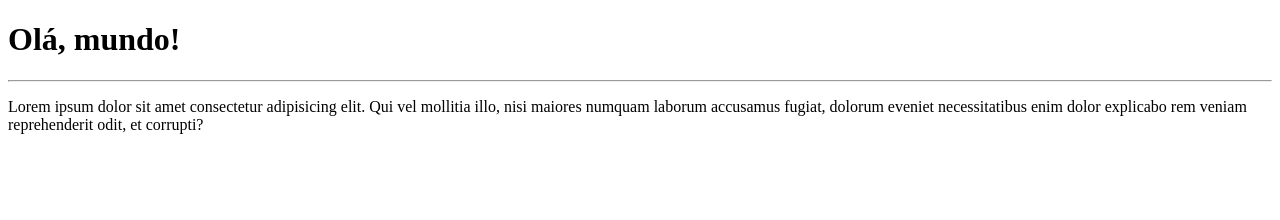
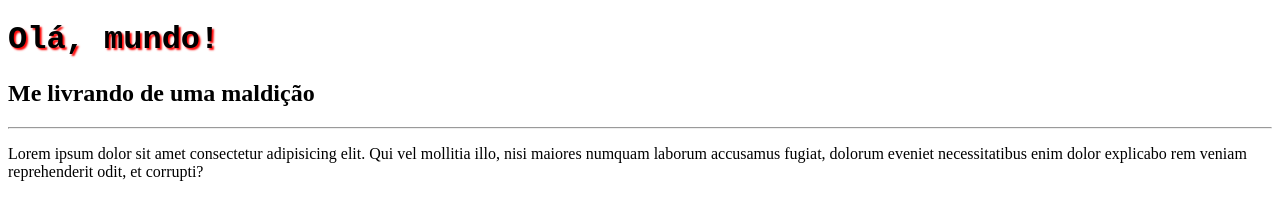
Before and after one commit to mathbueeno/GOOGLE-GLASS, a plain HTML site: page site-olamundo/index.html in a window 1280 px wide. Drawn offline with Linux system fonts and the light colour scheme.

Commit message:
Update index.html

```diff
--- a/site-olamundo/index.html
+++ b/site-olamundo/index.html
@@ -5,9 +5,19 @@
     <meta http-equiv="X-UA-Compatible" content="IE=edge">
     <meta name="viewport" content="width=device-width, initial-scale=1.0">
     <title>Meu Primeiro Site em repositório</title>
-</head>
+    <style>
+     h1 {
+         font-family: 'Courier New', Courier, monospace;
+         font-size: 30;
+         color: black;
+         text-shadow: 2px 2px 2px red;
+     }
+
+    </style>
+    </head>
 <body>
     <h1>Olá, mundo!</h1>
+    <h2> Me livrando de uma maldição</h2>
     <hr>
     <p>Lorem ipsum dolor sit amet consectetur adipisicing elit. Qui vel mollitia illo, nisi maiores numquam laborum accusamus fugiat, dolorum eveniet necessitatibus enim dolor explicabo rem veniam reprehenderit odit, et corrupti?</p>
 </body>
```
